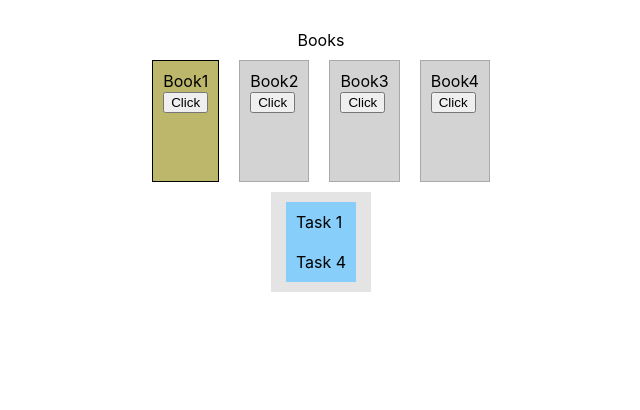
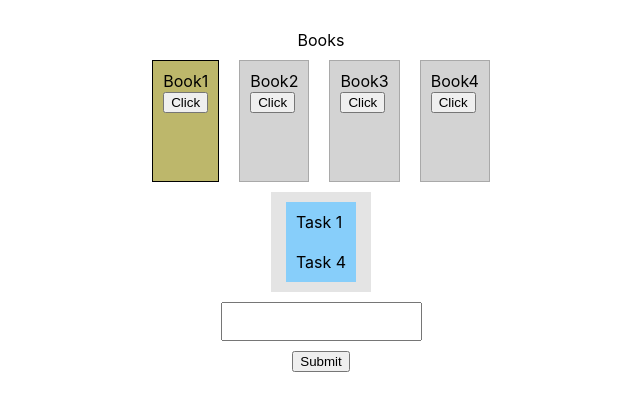
Before and after one commit to khushboogupta1/todo-sample, a React (Create React App) app: page / in a window 1280 px wide. Shown: the top 410 px of the page, without its empty margins (349-989 px from the left). Built offline with nearby package versions, Linux system fonts and the light colour scheme.

Commit message:
added new task in active book

```diff
--- a/src/App.css
+++ b/src/App.css
@@ -34,3 +34,8 @@
   padding: 10px;
   margin: 0 5px 0 5px;
 }
+
+.inputStyle{
+  margin: 10px;
+  padding : 10px;
+}
--- a/src/App.js
+++ b/src/App.js
@@ -3,23 +3,24 @@ import './App.css';
 
 const BOOKS = [
     { id: 0, name: 'Book1' },
-    { id:1, name: 'Book2'},
-    { id:2, name: 'Book3'},
-    { id:3, name: 'Book4'},
+    { id: 1, name: 'Book2' },
+    { id: 2, name: 'Book3' },
+    { id: 3, name: 'Book4' },
 ];
 
 const TASKS = [
-    {id: 0,  name: 'Task 1', belongsToBook: 0},
-    {id: 1,  name: 'Task 2', belongsToBook: 1},
-    {id: 2,  name: 'Task 3', belongsToBook: 1},
-    {id: 3,  name: 'Task 4', belongsToBook: 0},
-    {id: 4,  name: 'Task 5', belongsToBook: 2},
+    { id: 0, name: 'Task 1', belongsToBook: 0 },
+    { id: 1, name: 'Task 2', belongsToBook: 1 },
+    { id: 2, name: 'Task 3', belongsToBook: 1 },
+    { id: 3, name: 'Task 4', belongsToBook: 0 },
+    { id: 4, name: 'Task 5', belongsToBook: 2 },
 ];
 
 class Books extends React.Component {
     constructor() {
         super();
         this.state = {
+            inputText : '',
             books: BOOKS,
             tasks: TASKS,
             activeBookId: 0,
@@ -27,12 +28,31 @@ class Books extends React.Component {
     }
 
     setActiveBook = (bookId) => {
-        this.setState({ activeBookId : bookId });
+        this.setState({ activeBookId: bookId });
     }
 
     get activeBookTasks() {
         const { tasks, activeBookId } = this.state;
         return tasks.filter(task => task.belongsToBook === activeBookId);
+    }
+
+    handleInputChange = (event) => {
+        const { value } = event.target;
+        //const { tasks, activeBookId } = this.state;
+        this.setState({inputText : value});
+    }
+
+    submitBookTask = () => {
+        const {inputText, tasks, activeBookId} = this.state;
+        const tasks_clone = JSON.parse(JSON.stringify(tasks));
+        const taskObj = {
+            id : tasks_clone.length +1,
+            name : inputText,
+            belongsToBook : activeBookId
+        }
+        tasks_clone.push(taskObj);
+        this.setState({ tasks:tasks_clone, inputText:'' });
+        console.log('tasks:',this.state.tasks);
     }
 
     render() {
@@ -43,7 +63,7 @@ class Books extends React.Component {
                 <div className="booksContainer">
                     {books.map(book => <div key={book.id} className={`book ${activeBookId === book.id ? 'active' : ''}`}>
                         <div>{book.name}</div>
-                        <button onClick = {() => this.setActiveBook(book.id)}>Click</button>
+                        <button onClick={() => this.setActiveBook(book.id)}>Click</button>
                     </div>)}
                 </div>
                 <div className="tasksContainer">
@@ -56,6 +76,17 @@ class Books extends React.Component {
                     })}
                 </div>
 
+                <input
+                    type="text"
+                    value={this.state.inputText}
+                    onChange={(event) => this.handleInputChange(event)}
+                    className="inputStyle"
+                ></input>
+
+                <button onClick={this.submitBookTask}>
+                    Submit
+                </button>
+
             </div>
         );
     }
```
